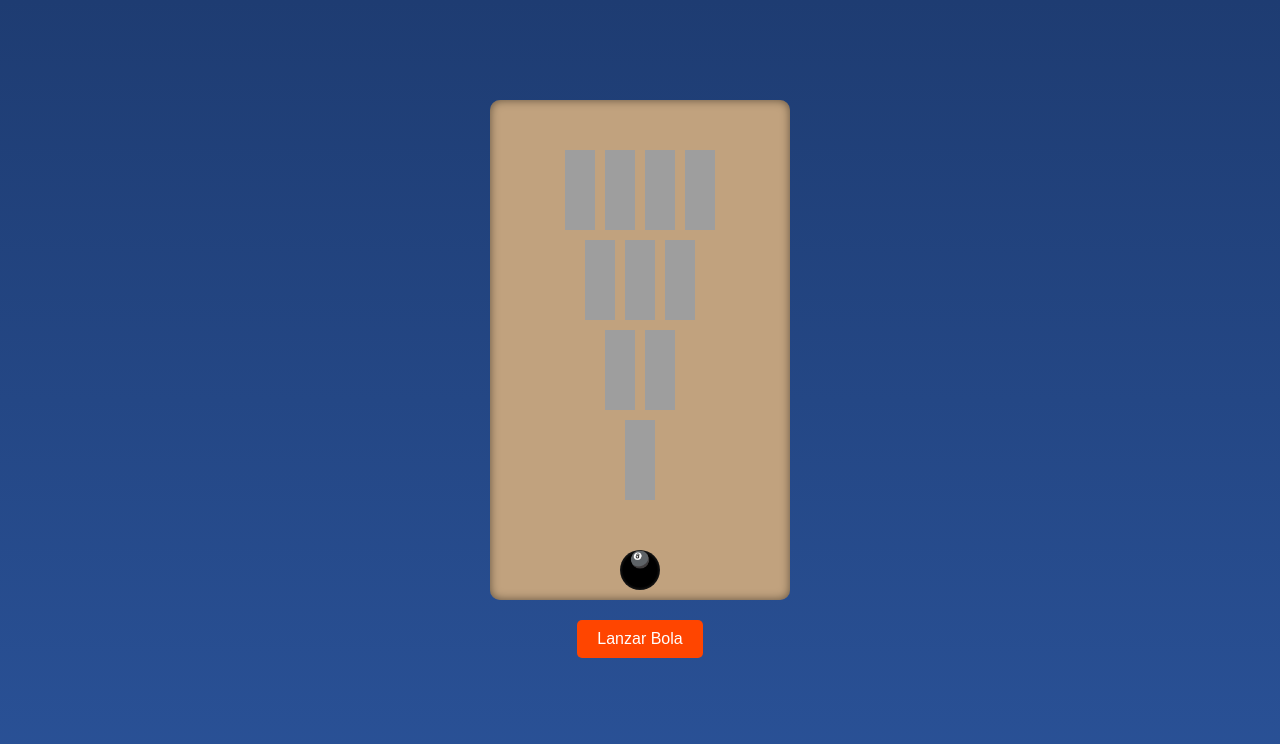
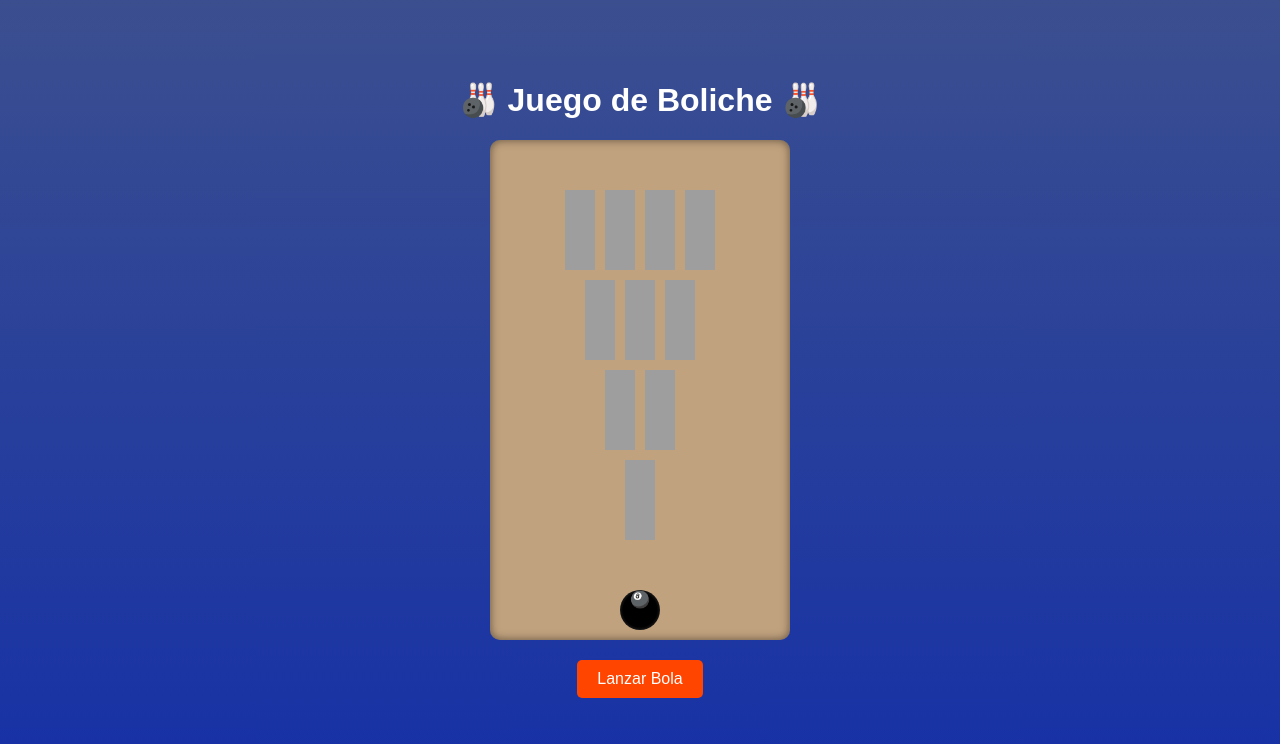
Before and after one commit to IsaakTq/Boliche, a plain HTML site: page index.html in a window 1280 px wide. Drawn offline with Linux system fonts and the light colour scheme; grey boxes are pictures that could not be loaded.

Commit message:
Add files via upload

```diff
--- a/index.html
+++ b/index.html
@@ -7,7 +7,7 @@
     <style>
         body {
             font-family: Arial, sans-serif;
-            background: linear-gradient(180deg, #1e3c72, #2a5298);
+            background: linear-gradient(180deg, #3b4f8f, #1530a7);
             margin: 0;
             padding: 0;
             display: flex;
@@ -115,6 +115,7 @@
     </style>
 </head>
 <body>
+    <h1>🎳 Juego de Boliche 🎳</h1>
     <div class="bowling-container">
         <div class="lane">
             <div class="pins" id="pins">
```
